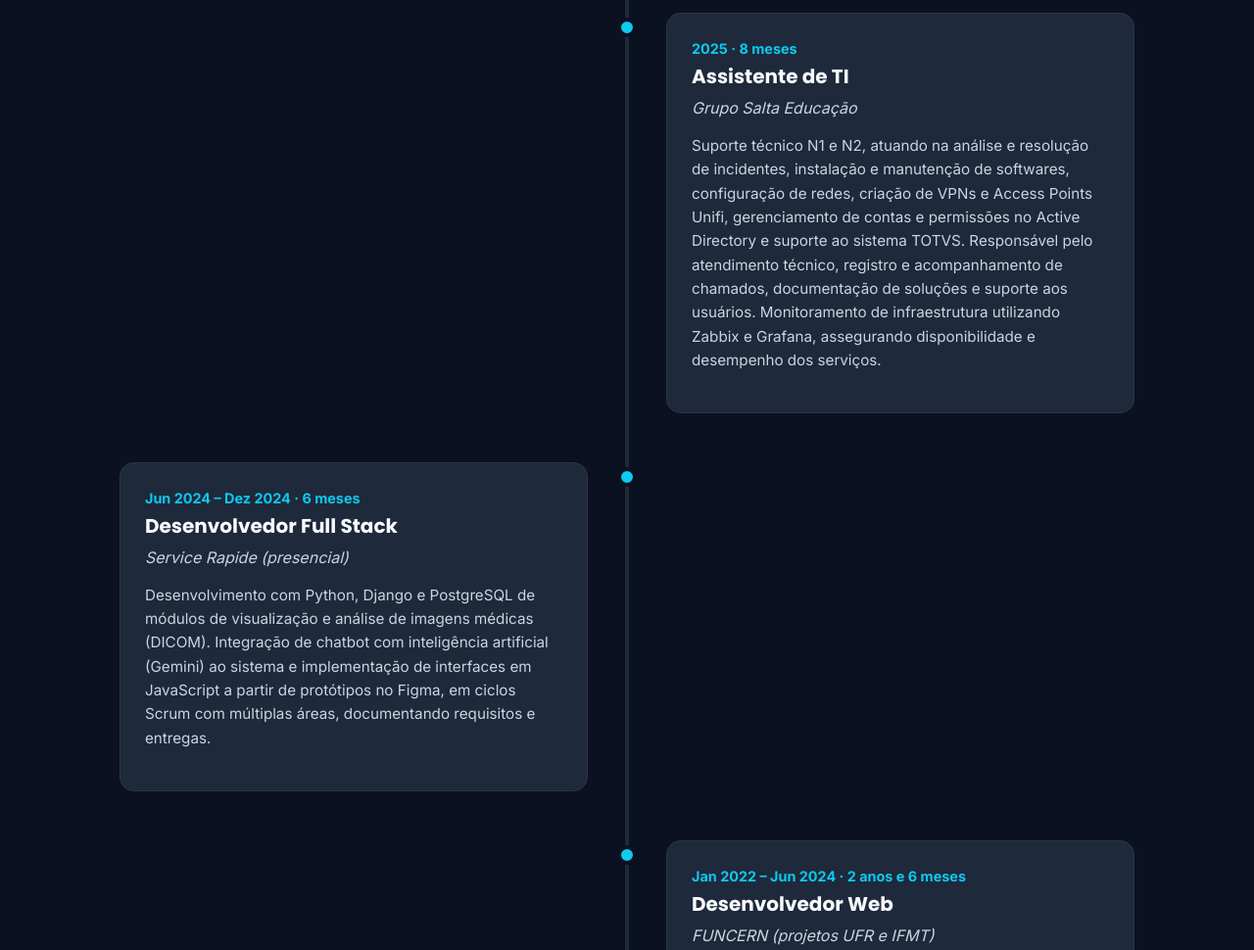
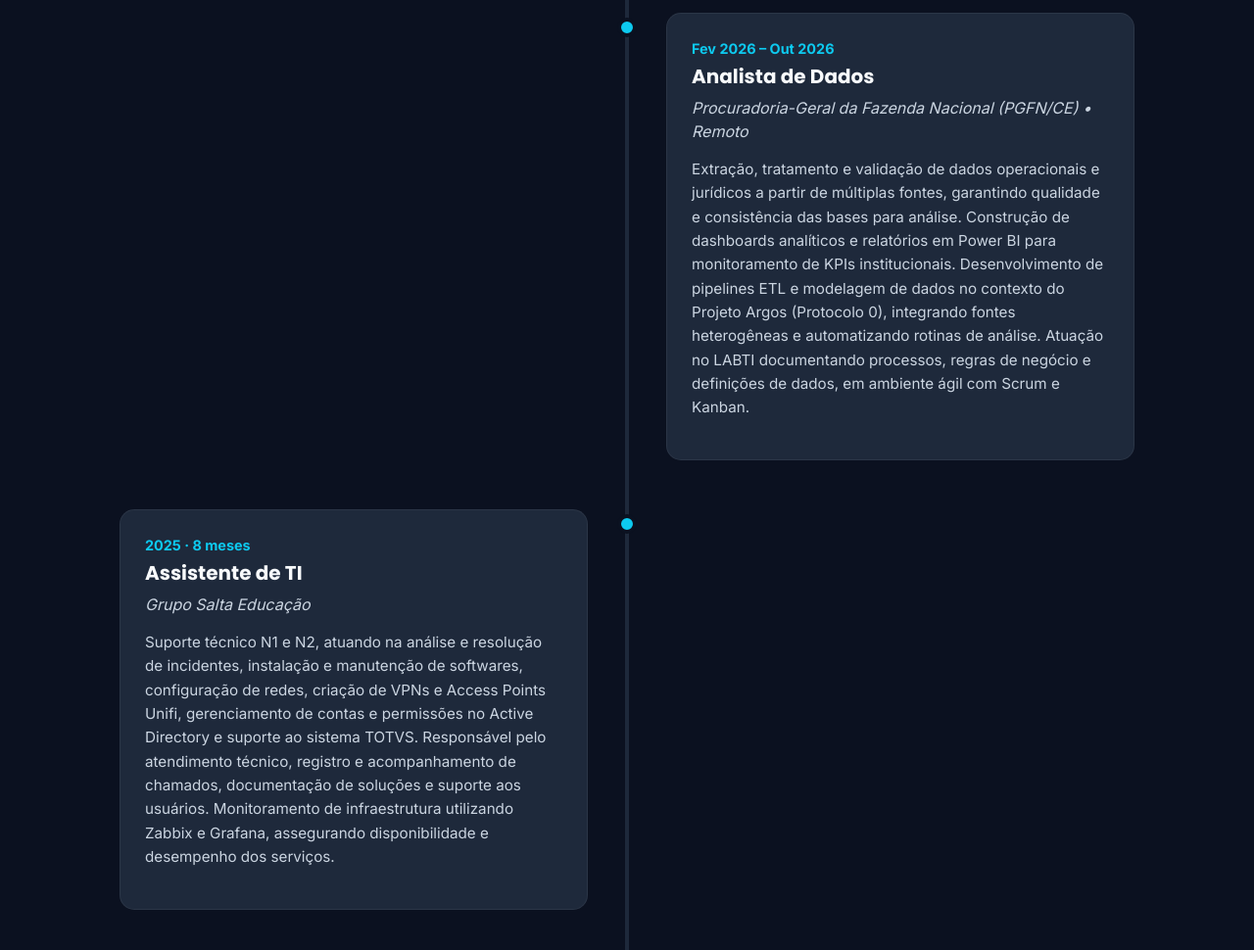
Before and after one commit to JacksonRicardo/Portfolio2026, a plain HTML site: page index.html in a window 1280 px wide. Shown: the part 2283-3253 px from the top of the page at 98% size. Drawn offline with nearby package versions, Linux system fonts and the light colour scheme.

Commit message:
feat: Atualizando experiência do readme

```diff
--- a/index.html
+++ b/index.html
@@ -539,6 +539,15 @@
 
                 <div class="timeline-item right">
                     <div class="timeline-content">
+                        <div class="timeline-date" data-i18n="exp_pgfn_date">Fev 2026 – Out 2026</div>
+                        <h3 class="timeline-role" data-i18n="exp_pgfn_role">Analista de Dados</h3>
+                        <div class="timeline-company" data-i18n="exp_pgfn_comp">Procuradoria-Geral da Fazenda Nacional (PGFN/CE) • Remoto</div>
+                        <p class="timeline-text" data-i18n="exp_pgfn_desc">Extração, tratamento e validação de dados operacionais e jurídicos a partir de múltiplas fontes, garantindo qualidade e consistência das bases para análise. Construção de dashboards analíticos e relatórios em Power BI para monitoramento de KPIs institucionais. Desenvolvimento de pipelines ETL e modelagem de dados no contexto do Projeto Argos (Protocolo 0), integrando fontes heterogêneas e automatizando rotinas de análise. Atuação no LABTI documentando processos, regras de negócio e definições de dados, em ambiente ágil com Scrum e Kanban.</p>
+                    </div>
+                </div>
+
+                <div class="timeline-item left">
+                    <div class="timeline-content">
                         <div class="timeline-date" data-i18n="exp_salta_date">2025 · 8 meses</div>
                         <h3 class="timeline-role" data-i18n="exp_salta_role">Assistente de TI</h3>
                         <div class="timeline-company">Grupo Salta Educação</div>
@@ -546,7 +555,7 @@
                     </div>
                 </div>
 
-                <div class="timeline-item left">
+                <div class="timeline-item right">
                     <div class="timeline-content">
                         <div class="timeline-date" data-i18n="exp_sr_date">Jun 2024 – Dez 2024 · 6 meses</div>
                         <h3 class="timeline-role" data-i18n="exp_sr_role">Desenvolvedor Full Stack</h3>
@@ -555,7 +564,7 @@
                     </div>
                 </div>
 
-                <div class="timeline-item right">
+                <div class="timeline-item left">
                     <div class="timeline-content">
                         <div class="timeline-date" data-i18n="exp_funcern_date">Jan 2022 – Jun 2024 · 2 anos e 6 meses</div>
                         <h3 class="timeline-role" data-i18n="exp_funcern_role">Desenvolvedor Web</h3>
@@ -564,7 +573,7 @@
                     </div>
                 </div>
 
-                <div class="timeline-item left">
+                <div class="timeline-item right">
                     <div class="timeline-content">
                         <div class="timeline-date" data-i18n="exp_imd_date">2023 · 3 meses</div>
                         <h3 class="timeline-role" data-i18n="exp_imd_role">Professor Mediador</h3>
@@ -573,7 +582,7 @@
                     </div>
                 </div>
 
-                <div class="timeline-item right">
+                <div class="timeline-item left">
                     <div class="timeline-content">
                         <div class="timeline-date" data-i18n="exp_pesq_date">2023 · 6 meses</div>
                         <h3 class="timeline-role" data-i18n="exp_pesq_role">Projeto de Pesquisa</h3>
@@ -582,7 +591,7 @@
                     </div>
                 </div>
 
-                <div class="timeline-item left">
+                <div class="timeline-item right">
                     <div class="timeline-content">
                         <div class="timeline-date">2021-2023</div>
                         <h3 class="timeline-role" data-i18n="exp_mprn_role">Assistente de TI</h3>
@@ -591,7 +600,7 @@
                     </div>
                 </div>
 
-                <div class="timeline-item right">
+                <div class="timeline-item left">
                     <div class="timeline-content">
                         <div class="timeline-date">2021-2022</div>
                         <h3 class="timeline-role" data-i18n="exp_tutor_role">Tutor de Matemática</h3>
@@ -600,7 +609,7 @@
                     </div>
                 </div>
 
-                <div class="timeline-item left">
+                <div class="timeline-item right">
                     <div class="timeline-content">
                         <div class="timeline-date">2020-2021</div>
                         <h3 class="timeline-role" data-i18n="exp_ddos_role">Pesquisa de Extensão</h3>
@@ -609,7 +618,7 @@
                     </div>
                 </div>
 
-                <div class="timeline-item right">
+                <div class="timeline-item left">
                     <div class="timeline-content">
                         <div class="timeline-date">2017-2018</div>
                         <h3 class="timeline-role" data-i18n="exp_sms_role">Técnico de Informática</h3>
@@ -887,6 +896,10 @@
                     exp_senac_role: 'Desenvolvedor Web e Assistente de Suporte de TI',
                     exp_senac_desc1: '<strong>Assistente de Suporte de TI (Fev 2026 – atual):</strong> Automação de rotinas com Python, desenvolvimento de sistemas básicos e dashboards em Power BI com ETL. Documentação de fluxos de dados e regras de negócio, gestão de chamados via GLPI (SLA) e coordenação de estagiários.',
                     exp_senac_desc2: '<strong>Desenvolvedor Web (2023 – 2024):</strong> Implantação de sistema e desenvolvimento front-end e back-end em Software House, com Python, JavaScript, Django, React e PostgreSQL. Implementação de funcionalidades, correção de bugs e integração de sistemas, em trabalho em equipe.',
+                    exp_pgfn_date: 'Fev 2026 – Out 2026',
+                    exp_pgfn_role: 'Analista de Dados',
+                    exp_pgfn_comp: 'Procuradoria-Geral da Fazenda Nacional (PGFN/CE) • Remoto',
+                    exp_pgfn_desc: 'Extração, tratamento e validação de dados operacionais e jurídicos a partir de múltiplas fontes, garantindo qualidade e consistência das bases para análise. Construção de dashboards analíticos e relatórios em Power BI para monitoramento de KPIs institucionais. Desenvolvimento de pipelines ETL e modelagem de dados no contexto do Projeto Argos (Protocolo 0), integrando fontes heterogêneas e automatizando rotinas de análise. Atuação no LABTI documentando processos, regras de negócio e definições de dados, em ambiente ágil com Scrum e Kanban.',
                     exp_salta_date: '2025 · 8 meses',
                     exp_salta_role: 'Assistente de TI',
                     exp_salta_desc: 'Suporte técnico N1 e N2, atuando na análise e resolução de incidentes, instalação e manutenção de softwares, configuração de redes, criação de VPNs e Access Points Unifi, gerenciamento de contas e permissões no Active Directory e suporte ao sistema TOTVS. Responsável pelo atendimento técnico, registro e acompanhamento de chamados, documentação de soluções e suporte aos usuários. Monitoramento de infraestrutura utilizando Zabbix e Grafana, assegurando disponibilidade e desempenho dos serviços.',
@@ -992,6 +1005,10 @@
                     exp_senac_role: 'Web Developer & IT Support Assistant',
                     exp_senac_desc1: '<strong>IT Support Assistant (Feb 2026 – Present):</strong> Task automation with Python, development of core systems, and Power BI dashboards with ETL. Documentation of data flows and business rules, ticket management via GLPI (SLA), and intern coordination.',
                     exp_senac_desc2: '<strong>Web Developer (2023 – 2024):</strong> System deployment and front-end/back-end development in a Software House using Python, JavaScript, Django, React, and PostgreSQL. Feature implementation, bug fixing, and system integration in a collaborative team environment.',
+                    exp_pgfn_date: 'Feb 2026 – Oct 2026',
+                    exp_pgfn_role: 'Data Analyst',
+                    exp_pgfn_comp: 'Office of the Attorney General for the National Treasury (PGFN/CE) • Remote',
+                    exp_pgfn_desc: 'Extraction, transformation, and validation of operational and legal data from multiple sources, ensuring data quality and consistency for analysis. Built analytical dashboards and reports in Power BI to monitor institutional KPIs. Developed ETL pipelines and data models within Project Argos (Protocolo 0), integrating heterogeneous sources and automating analytical routines. Worked at LABTI documenting processes, business rules, and data definitions in an Agile environment using Scrum and Kanban.',
                     exp_salta_date: '2025 · 8 mos',
                     exp_salta_role: 'IT Assistant',
                     exp_salta_desc: 'Tier 1 and Tier 2 technical support, acting on incident analysis and resolution, software installation and maintenance, network configuration, VPN and Unifi Access Point setup, Active Directory account and permission management, and TOTVS ERP support. Responsible for technical assistance, ticket tracking, solution documentation, and infrastructure monitoring using Zabbix and Grafana.',
```
Also changed, not shown: 1 other file.
